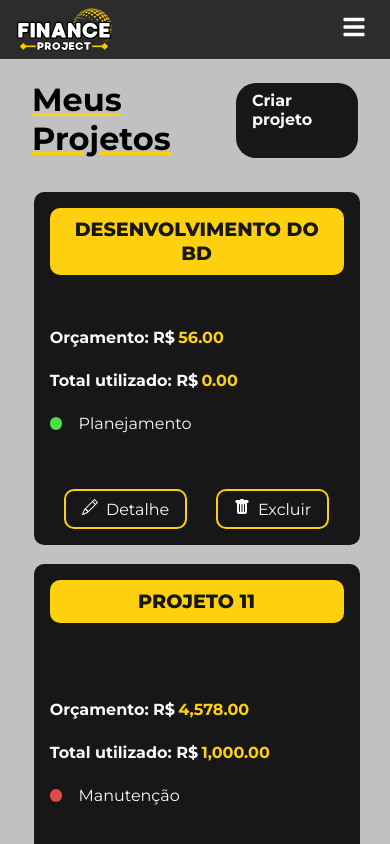
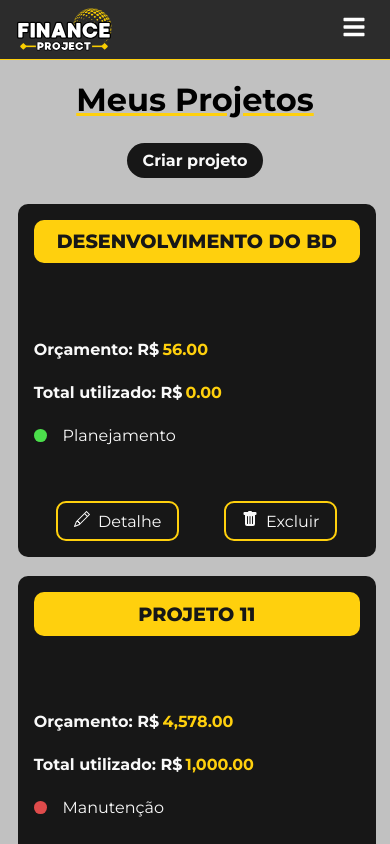
Before and after one commit to GSBarros17/pagina-react, a React (Create React App) app: page /Projects in a window 390 px wide. Shown: the top 844 px of the page. Built offline with nearby package versions, Linux system fonts and the light colour scheme; data requests are answered from the project's data file; the HTML template or start-up script is replaced by a standard one.

Commit message:
add mediaquery a pg de projects

```diff
--- a/src/components/pages/Projects/Projects.module.css
+++ b/src/components/pages/Projects/Projects.module.css
@@ -1,6 +1,6 @@
 .projectsContainer{
     width: 100%;
-    padding: 32px;
+    padding: 2em;
 }
 
 .tittleProjects{
@@ -21,5 +21,23 @@
 }
 
 @media screen and (max-width: 500px){
+    .projectsContainer{
+        padding: 1em;
+    }
 
+    .tittleProjects{
+        display: flex;
+        flex-direction: column;
+        justify-content: center;
+        align-items: center;
+        margin-bottom: 1em;
+    }
+
+    .tittleProjects h1{
+        margin: 0.5em;
+    }
+
+    .tittleProjects a{
+        margin: .5em auto;
+    }
 }
```
